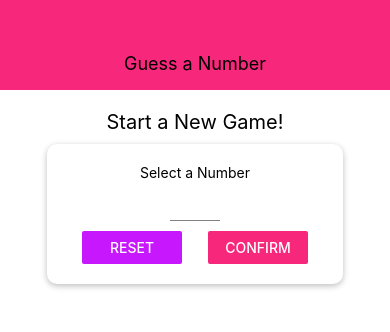
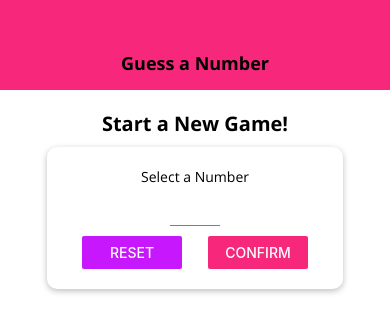
Before and after one commit to peter-minho-kim/guess-a-number, a React Native app: screen / in a window 390 px wide. Shown: the top 332 px of the page. Built offline with nearby package versions, Linux system fonts and the light colour scheme.

Commit message:
Adds fonts and default styles

```diff
--- a/App.js
+++ b/App.js
@@ -1,14 +1,34 @@
 import React, { useState } from 'react';
 import { StyleSheet, View } from 'react-native';
+import * as Font from 'expo-font';
+import { AppLoading } from 'expo';
 
 import Header from './components/Header';
 import StartGameScreen from './screens/StartGameScreen';
 import GameScreen from './screens/GameScreen';
 import GameOverScreen from './screens/GameOverScreen';
 
+const fetchFonts = () => {
+  return Font.loadAsync({
+    'open-sans': require('./assets/fonts/OpenSans-Regular.ttf'),
+    'open-sans-bold': require('./assets/fonts/OpenSans-Bold.ttf')
+  });
+};
+
 export default function App() {
   const [userNumber, setUserNumber] = useState();
   const [guessRounds, setGuessRounds] = useState(0);
+  const [dataLoaded, setDataLoaded] = useState(false);
+
+  if (!dataLoaded) {
+    return (
+      <AppLoading
+        startAsync={fetchFonts}
+        onFinish={() => setDataLoaded(true)}
+        onError={(err) => console.log(err)}
+      />
+    );
+  }
 
   const configureNewGameHandler = () => {
     setGuessRounds(0);
--- /dev/null
+++ b/components/BodyText.js
@@ -0,0 +1,14 @@
+import React from 'react';
+import { Text, StyleSheet } from 'react-native';
+
+const BodyText = (props) => {
+  return <Text style={styles.body}>{props.children}</Text>;
+};
+
+const styles = StyleSheet.create({
+  body: {
+    fontFamily: 'open-sans'
+  }
+});
+
+export default BodyText;
--- a/components/Header.js
+++ b/components/Header.js
@@ -1,12 +1,13 @@
 import React from 'react';
 import { View, Text, StyleSheet } from 'react-native';
 
+import TitleText from './TitleText';
 import Colors from '../constants/colors';
 
 const Header = (props) => {
   return (
     <View style={styles.header}>
-      <Text style={styles.headerTitle}>{props.title}</Text>
+      <TitleText>{props.title}</TitleText>
     </View>
   );
 };
@@ -19,10 +20,6 @@
     backgroundColor: Colors.primary,
     alignItems: 'center',
     justifyContent: 'center'
-  },
-  headerTitle: {
-    color: 'black',
-    fontSize: 18
   }
 });
 
--- /dev/null
+++ b/components/TitleText.js
@@ -0,0 +1,17 @@
+import React from 'react';
+import { Text, StyleSheet } from 'react-native';
+
+const TitleText = (props) => {
+  return (
+    <Text style={{ ...styles.title, ...props.style }}>{props.children}</Text>
+  );
+};
+
+const styles = StyleSheet.create({
+  title: {
+    fontFamily: 'open-sans-bold',
+    fontSize: 18
+  }
+});
+
+export default TitleText;
--- /dev/null
+++ b/constants/default-styles.js
@@ -0,0 +1,12 @@
+import { StyleSheet } from 'react-native';
+
+export default StyleSheet.create({
+  bodyText: {
+    fontFamily: 'open-sans',
+    color: 'red'
+  },
+  title: {
+    fontFamily: 'open-sans-bold',
+    fontSize: 18
+  }
+});
--- a/package.json
+++ b/package.json
@@ -13,7 +13,8 @@
     "react": "16.13.1",
     "react-dom": "16.13.1",
     "react-native": "https://github.com/expo/react-native/archive/sdk-39.0.4.tar.gz",
-    "react-native-web": "~0.13.12"
+    "react-native-web": "~0.13.12",
+    "expo-font": "~8.3.0"
   },
   "devDependencies": {
     "@babel/core": "~7.9.0"
--- a/screens/GameScreen.js
+++ b/screens/GameScreen.js
@@ -3,6 +3,7 @@
 
 import NumberContainer from '../components/NumberContainer';
 import Card from '../components/Card';
+import DefaultStyles from '../constants/default-styles';
 
 const generateRandomBetween = (min, max, exclude) => {
   min = Math.ceil(min);
@@ -61,7 +62,7 @@
 
   return (
     <View style={styles.screen}>
-      <Text>Opponent's Guess</Text>
+      <Text style={DefaultStyles.title}>Opponent's Guess</Text>
       <NumberContainer>{currentGuess}</NumberContainer>
       <Card style={styles.buttonContainer}>
         <Button title="LOWER" onPress={nextGuessHandler.bind(this, 'lower')} />
--- a/screens/StartGameScreen.js
+++ b/screens/StartGameScreen.js
@@ -12,6 +12,8 @@
 import Card from '../components/Card';
 import Input from '../components/Input';
 import NumberContainer from '../components/NumberContainer';
+import BodyText from '../components/BodyText';
+import TitleText from '../components/TitleText';
 import Colors from '../constants/colors';
 
 const StartGameScreen = (props) => {
@@ -49,7 +51,7 @@
   if (confirmed) {
     confirmedOutput = (
       <Card style={styles.summaryContainer}>
-        <Text>You selected</Text>
+        <BodyText>You selected</BodyText>
         <NumberContainer>{selectedNumber}</NumberContainer>
         <Button
           title="START GAME"
@@ -66,9 +68,9 @@
       }}
     >
       <View style={styles.screen}>
-        <Text style={styles.title}>Start a New Game!</Text>
+        <TitleText style={styles.title}>Start a New Game!</TitleText>
         <Card style={styles.inputContainer}>
-          <Text>Select a Number</Text>
+          <BodyText>Select a Number</BodyText>
           <Input
             style={styles.input}
             blurOnSubmit
@@ -110,7 +112,8 @@
   },
   title: {
     fontSize: 20,
-    marginVertical: 10
+    marginVertical: 10,
+    fontFamily: 'open-sans-bold'
   },
   inputContainer: {
     width: 300,
```
Also changed, not shown: assets/fonts/OpenSans-Bold.ttf (added), assets/fonts/OpenSans-Regular.ttf (added).
